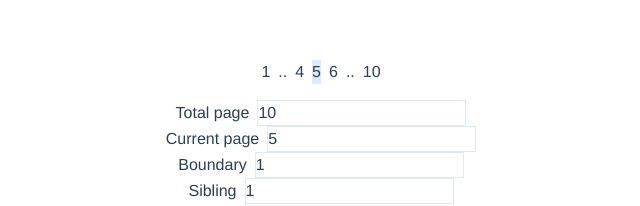
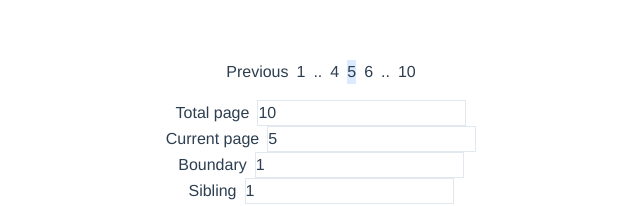
Before and after one commit to khoufstudio/vue-simple-pagination, a Vue app: page / in a window 1280 px wide. Shown: the top 206 px of the page, without its empty margins (319-959 px from the left). Built offline with nearby package versions, Linux system fonts and the light colour scheme.

Commit message:
add  button previous

```diff
--- a/src/components/SimplePagination.vue
+++ b/src/components/SimplePagination.vue
@@ -5,6 +5,7 @@ const totalPage = ref<number>(10)
 const currentPage = ref<number>(5)
 const boundary = ref<number>(1)
 const sibling = ref<number>(1)
+const disablePrevious = ref<boolean>(true)
 
 const pagination = ref<Array<number>>([1,2])
 
@@ -39,10 +40,20 @@ const result = computed(() => {
 
   return pagination.value
 })
+
+function togglePrevious() {
+  disablePrevious.value = !disablePrevious.value
+}
+
+function previousHandle() {
+  currentPage.value = currentPage.value - 1
+}
+
 </script>
 
 <template>
   <div class="flex gap-2 justify-center">
+    <button @click="previousHandle" :disabled="disablePrevious">Previous</button>
     <div v-for="x in (result)" :key="x">
       <button
         :class="[currentPage === x ? 'bg-blue-100' : '']"
@@ -79,7 +90,7 @@ const result = computed(() => {
     <!-- sibling -->
     <legend>
       <label class="mr-2" for="sibling">Previous</label>
-      <input type="checkbox" name="previous" >
+      <input type="checkbox" name="previous" @change="togglePrevious">
     </legend>
 
   </div>
```
